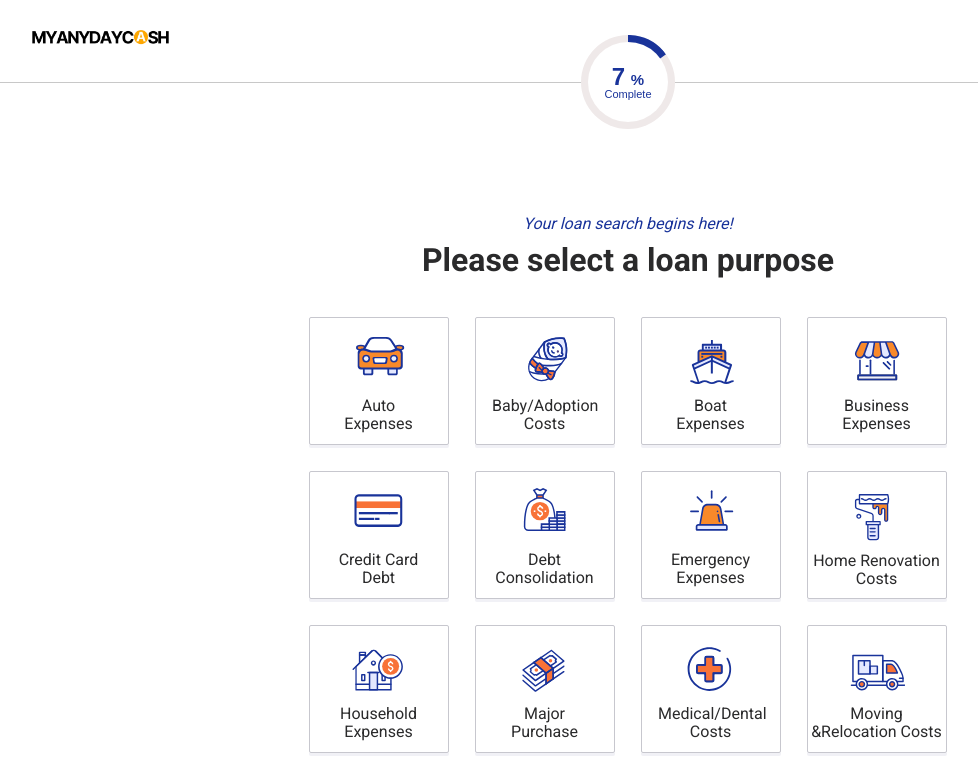
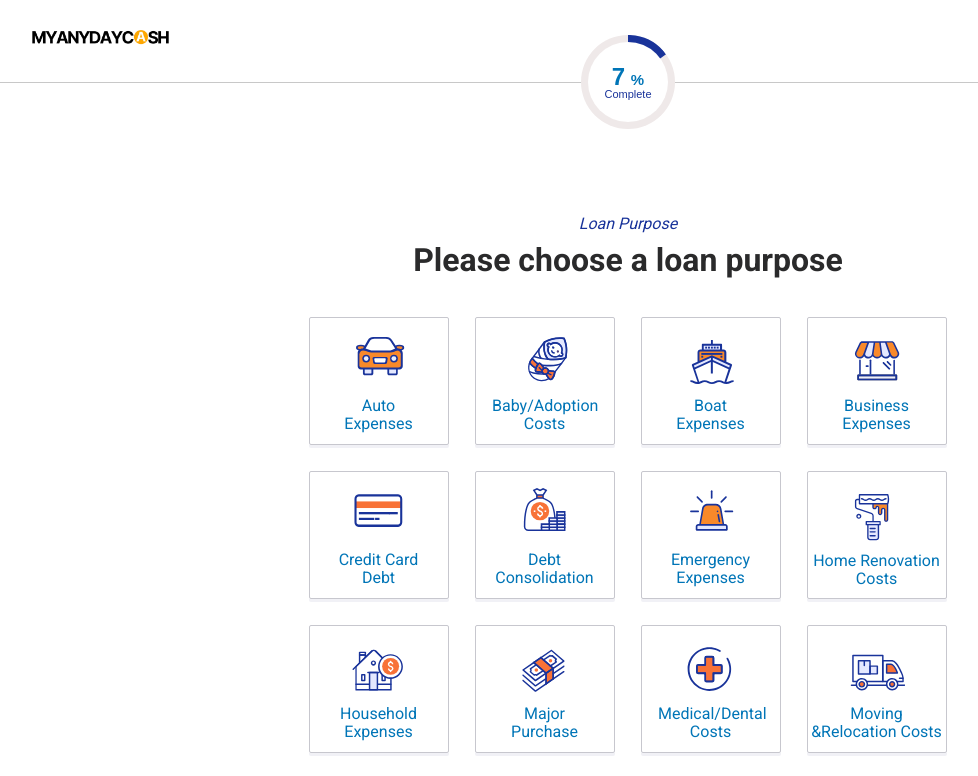
Before and after one commit to oseijoel6111/myanydaycash-template, a plain HTML site: page index.html in a window 1280 px wide. Shown: the top 776 px of the page, without its empty margins (12-990 px from the left). Drawn offline with nearby package versions, Linux system fonts and the light colour scheme.

Commit message:
update: template UI color updated

```diff
--- a/index.html
+++ b/index.html
@@ -169,8 +169,8 @@
                 <!-- Step 1 -->
                 <div class="swiper-slide step step_container" id=LoanPurpose_step value=pageview_loanpurpose >
                     <div class=step_title>
-                        <p class=question_sub_title id=loanpurpose_sub_title>Your loan search begins here!</p>
-                        <h1 class=question_title id=LoanPurpose_title>Please select a loan purpose</h1>
+                        <p class=question_sub_title id=loanpurpose_sub_title>Loan Purpose</p>
+                        <h1 class=question_title id=LoanPurpose_title>Please choose a loan purpose</h1>
                     </div>
                     <div class=question_wrapper id=LoanPurpose_wrapper>
                         <ul class="LoanPurpose_list list_question 1" id=LoanPurpose_list>
--- a/style.css
+++ b/style.css
@@ -356,3 +356,8 @@
         bottom: -10px
     }
 }
+
+
+span{
+    color: #0075b7;
+}
```
